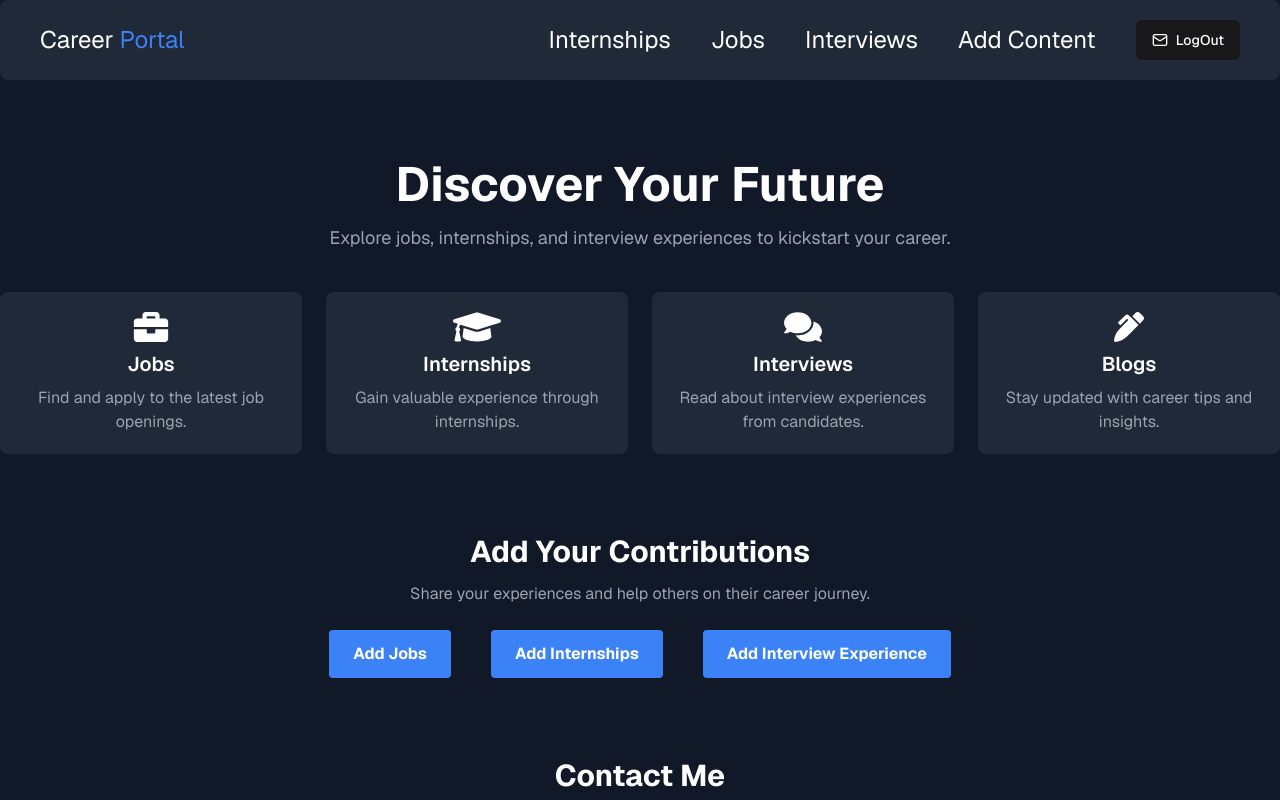
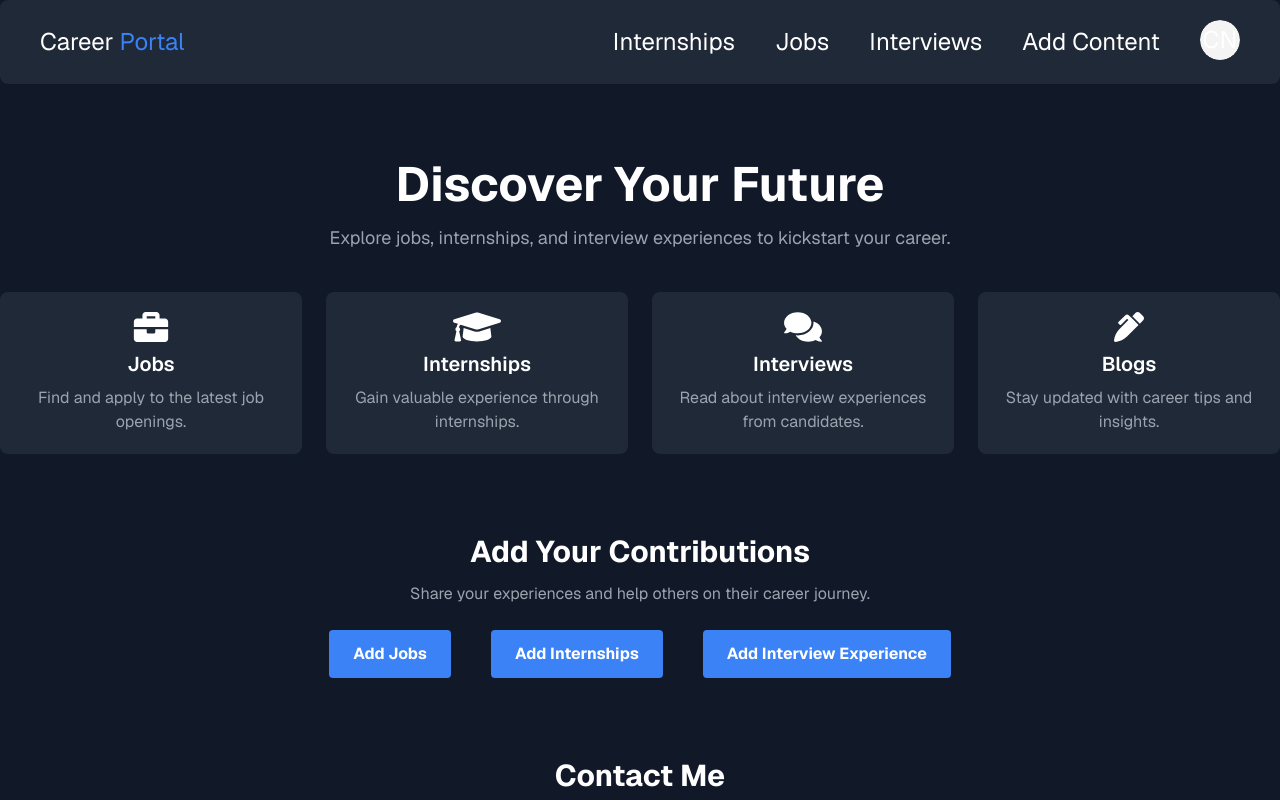
Before and after one commit to poseidonsanket/CareerPortal, a Next.js app: page / in a window 1280 px wide. Shown: the top 800 px of the page. Built offline with nearby package versions, Linux system fonts and the light colour scheme; no server answers; sample sign-in values are in the browser's storage.

Commit message:
toast added for signin and signout and avatar added when logged in

```diff
--- a/components/Header.tsx
+++ b/components/Header.tsx
@@ -26,7 +26,10 @@ import {
   GoogleAuthProvider,
   signOut,
 } from "firebase/auth";
-import { redirect, useRouter } from "next/navigation";
+import { useRouter } from "next/navigation";
+import toast from "react-hot-toast";
+import { Avatar, AvatarFallback, AvatarImage } from "@/components/ui/avatar";
+import HeaderDropDown from "./HeaderDropDown";
 
 interface ButtonOutlineProps {
   value: string;
@@ -61,11 +64,21 @@ export const Header = () => {
   const router = useRouter();
   const [isMenu, setIsMenu] = useState(false);
   const [isLogin, setIsLogin] = useState(false);
+  const [photoUrl, setphotoUrl] = useState<string>("");
+  const [isComponentVisible, setIsComponentVisible] = useState(false);
   const handleMenu = () => {
     setIsMenu((isMenu) => !isMenu);
   };
   const closeMenu = () => {
     setIsMenu(false);
+  };
+
+  const handleMouseEnter = () => {
+    setIsComponentVisible(true);
+  };
+
+  const handleMouseLeave = () => {
+    setIsComponentVisible(false);
   };
 
   const signIn = () => {
@@ -78,8 +91,15 @@ export const Header = () => {
         const token = credential?.accessToken;
         const user = result.user;
         const email = result.user.email;
+        const photo = result.user.photoURL;
+        console.log(photo);
         const uid = result.user.uid;
         localStorage.setItem("userid", uid);
+        if (photo) {
+          localStorage.setItem("photo", photo);
+          setphotoUrl(photo);
+        }
+        toast.success("Login Successfull");
       })
       .catch((error) => {
         alert("Error logging in");
@@ -90,14 +110,28 @@ export const Header = () => {
       });
   };
 
-  const signOut = () => {
-    localStorage.removeItem("userid");
-    setIsLogin(false);
-    router.push("/");
-  };
+  async function handleSignOut() {
+    const auth = getAuth(app);
+    try {
+      await signOut(auth);
+      localStorage.removeItem("userid");
+      localStorage.removeItem("photo");
+      setIsLogin(false);
+      router.push("/");
+      toast.success("Signout Successfull");
+      setIsComponentVisible(false);
+    } catch (error: any) {
+      toast.error("Error");
+    }
+  }
 
   useEffect(() => {
     const userId = localStorage.getItem("userid");
+    const photo = localStorage.getItem("photo");
+    if (photo) {
+      setphotoUrl(photo);
+    }
+
     if (userId) {
       setIsLogin(true);
     }
@@ -153,9 +187,33 @@ export const Header = () => {
               </li>
             )}
             {isLogin && (
-              <li onClick={signOut}>
-                <ButtonWithIcon data="LogOut" />
-              </li>
+              <button
+                onMouseEnter={handleMouseEnter}
+                onMouseDownCapture={handleMouseLeave}
+              >
+                <Avatar
+                  className="mb-1"
+                  onMouseEnter={handleMouseEnter}
+                  onMouseDownCapture={handleMouseLeave}
+                >
+                  <AvatarImage src={photoUrl} />
+                  <AvatarFallback>CN</AvatarFallback>
+                </Avatar>
+              </button>
+            )}
+            {isComponentVisible && (
+              <div
+                style={{
+                  position: "absolute",
+                  top: "100%",
+                  right: 0,
+                  marginTop: "5px",
+                }}
+                onMouseEnter={handleMouseEnter}
+                onMouseLeave={handleMouseLeave}
+              >
+                <HeaderDropDown handleLogout={handleSignOut} />
+              </div>
             )}
           </ul>
         </div>
@@ -212,10 +270,24 @@ export const Header = () => {
               </li>
             )}
             {isLogin && (
-              <li onClick={signOut}>
+              <li onClick={handleSignOut}>
                 <ButtonWithIcon data="LogOut" />
               </li>
             )}
+            {isLogin && (
+              <li onClick={handleSignOut}>
+                <button className="bg-blue-500 hover:bg-blue-600 text-white font-bold py-2 px-4 rounded focus:outline-none focus:shadow-outline mr-2 text-sm">
+                  My Added Content
+                </button>
+              </li>
+            )}
+            {/* {isLogin && (
+              <li onClick={handleSignOut}>
+                <button className="bg-blue-500 hover:bg-blue-600 text-white font-bold py-2 px-4 rounded focus:outline-none focus:shadow-outline mr-2 text-sm">
+                  My Saved Content
+                </button>
+              </li>
+            )} */}
           </ul>
         </div>
       )}
--- /dev/null
+++ b/components/HeaderDropDown.tsx
@@ -0,0 +1,19 @@
+import React from "react";
+
+function HeaderDropDown({ handleLogout }: any) {
+  return (
+    <div className="bg-[#1F2937] h-max rounded-lg text-xl text-white p-4 flex flex-col gap-2 items-center justify-center">
+      <button className="bg-blue-500 hover:bg-blue-600 text-white font-bold py-2 px-4 rounded focus:outline-none focus:shadow-outline mr-2 text-sm">
+        My Added Content
+      </button>
+      {/* <button className="bg-blue-500 hover:bg-blue-600 text-white font-bold py-2 px-4 rounded focus:outline-none focus:shadow-outline mr-2 text-sm">
+        My Saved Content
+      </button> */}
+      <button className="bg-blue-500 hover:bg-blue-600 text-white font-bold py-2 px-4 rounded focus:outline-none focus:shadow-outline text-sm" onClick={handleLogout}>
+        Logout
+      </button>
+    </div>
+  );
+}
+
+export default HeaderDropDown;
--- /dev/null
+++ b/components/ui/avatar.tsx
@@ -0,0 +1,50 @@
+"use client"
+
+import * as React from "react"
+import * as AvatarPrimitive from "@radix-ui/react-avatar"
+
+import { cn } from "@/lib/utils"
+
+const Avatar = React.forwardRef<
+  React.ElementRef<typeof AvatarPrimitive.Root>,
+  React.ComponentPropsWithoutRef<typeof AvatarPrimitive.Root>
+>(({ className, ...props }, ref) => (
+  <AvatarPrimitive.Root
+    ref={ref}
+    className={cn(
+      "relative flex h-10 w-10 shrink-0 overflow-hidden rounded-full",
+      className
+    )}
+    {...props}
+  />
+))
+Avatar.displayName = AvatarPrimitive.Root.displayName
+
+const AvatarImage = React.forwardRef<
+  React.ElementRef<typeof AvatarPrimitive.Image>,
+  React.ComponentPropsWithoutRef<typeof AvatarPrimitive.Image>
+>(({ className, ...props }, ref) => (
+  <AvatarPrimitive.Image
+    ref={ref}
+    className={cn("aspect-square h-full w-full", className)}
+    {...props}
+  />
+))
+AvatarImage.displayName = AvatarPrimitive.Image.displayName
+
+const AvatarFallback = React.forwardRef<
+  React.ElementRef<typeof AvatarPrimitive.Fallback>,
+  React.ComponentPropsWithoutRef<typeof AvatarPrimitive.Fallback>
+>(({ className, ...props }, ref) => (
+  <AvatarPrimitive.Fallback
+    ref={ref}
+    className={cn(
+      "flex h-full w-full items-center justify-center rounded-full bg-zinc-100 dark:bg-zinc-800",
+      className
+    )}
+    {...props}
+  />
+))
+AvatarFallback.displayName = AvatarPrimitive.Fallback.displayName
+
+export { Avatar, AvatarImage, AvatarFallback }
--- a/package.json
+++ b/package.json
@@ -6,6 +6,7 @@
     "start": "next start"
   },
   "dependencies": {
+    "@radix-ui/react-avatar": "^1.1.0",
     "@radix-ui/react-navigation-menu": "^1.1.4",
     "@radix-ui/react-popover": "^1.0.7",
     "@radix-ui/react-slot": "^1.0.2",
--- a/utils/firebase.ts
+++ b/utils/firebase.ts
@@ -11,4 +11,5 @@ const firebaseConfig = {
 
 const app = initializeApp(firebaseConfig);
 
+
 export default app;
```
Also changed, not shown: 1 other file (tests, documents, lock files or other folders).
